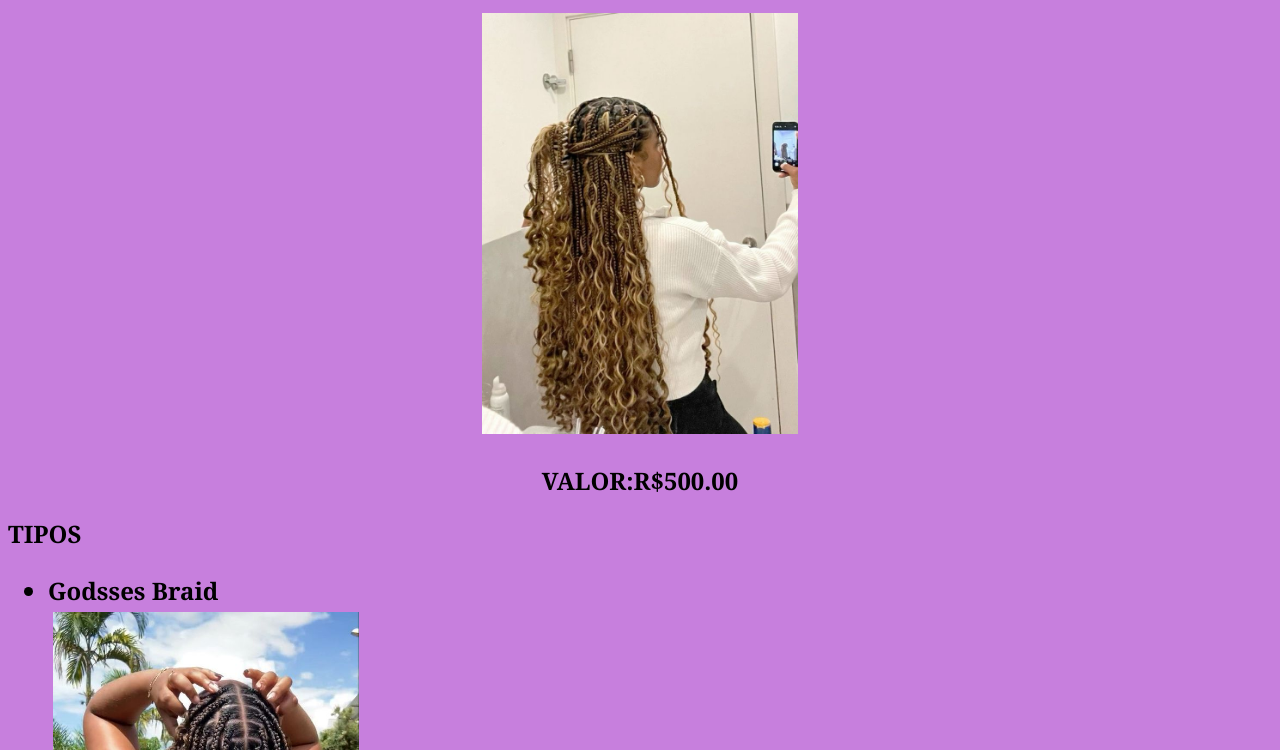
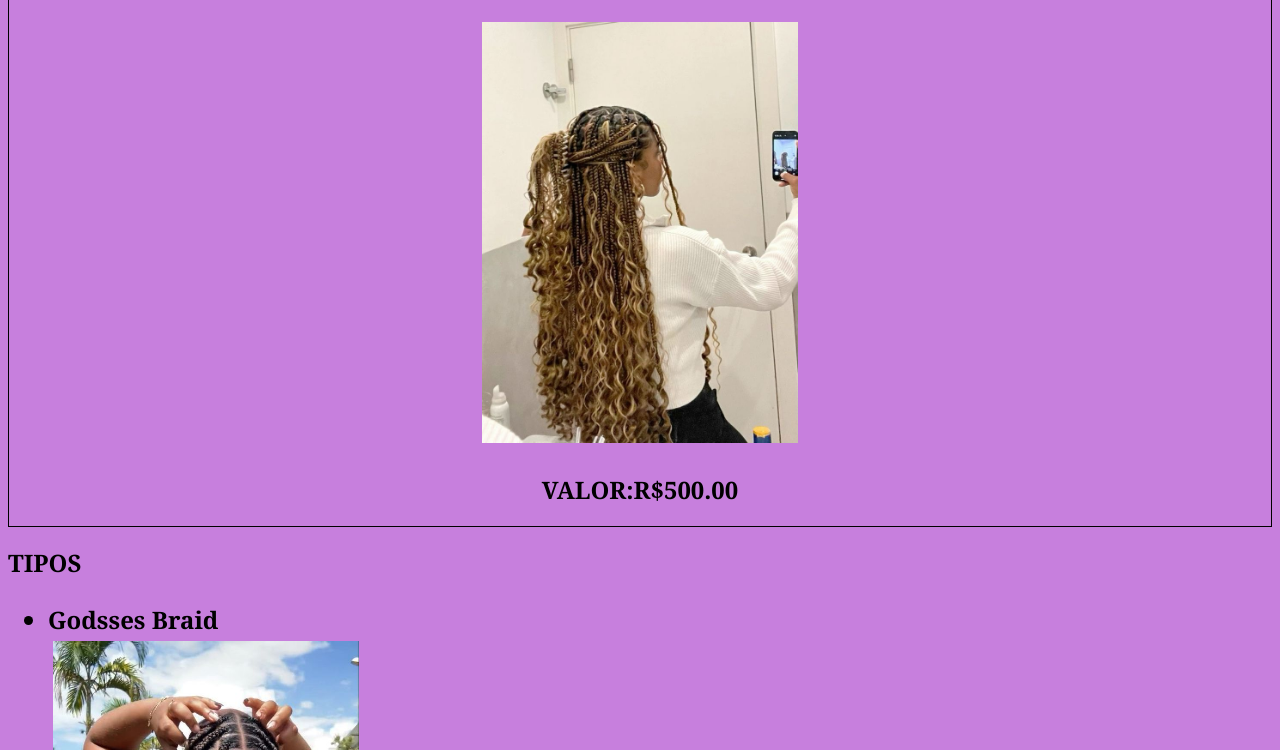
Before and after one commit to lindinha7/atividade7, a plain HTML site: page lojinha.html in a window 1280 px wide. Shown: the part 670-1420 px from the top of the page. Drawn offline with Linux system fonts and the light colour scheme.

Commit message:
mensagem de commit

```diff
--- a/css/estilo.css
+++ b/css/estilo.css
@@ -85,3 +85,9 @@ a:hover {
 	height: 50%;
 	margin: 5px;
 }
+
+.container {
+	text-align: center;
+
+	border: 1px solid;
+  }
--- a/lojinha.html
+++ b/lojinha.html
@@ -1,7 +1,7 @@
 <!DOCTYPE html>
 <html>
 <head>
-<div style="text-align: center;">
+	<div class="container">
 	<h1>Tipos de Tranças</h1>
 	<link rel="stylesheet" type="text/css" href="css/estilo.css">
 </head>
@@ -39,12 +39,11 @@
 			<img src="/imgs/kanakelon.jpg" >
 		  </ul>
 		</h2>
-<div style="text-align: center;">
+
 	</p>
 	<h2>NAGÔ</h2>
 	<img src="/imgs/nago.jpg">
 	<h2> VALOR: R$350.00</h2>
-</div>
 	<h2>
 		TIPOS
 	</h2>
@@ -62,11 +61,9 @@
 		  </ul>
 		</h2>
 	</p>
-<div style="text-align: center;">
 	<h2>TWISTS</h2>
 	<img src="/imgs/twist.jpg">
 	<h2>VALOR:R$200.00 </h2>
-</div>
 	<h2>
 		TIPOS
 	</h2>
@@ -81,3 +78,6 @@
 				<img src="/imgs/twistscurto.jpg" >
 	</h2>
 </p>
+</div>
+</body>
+</html>
```
